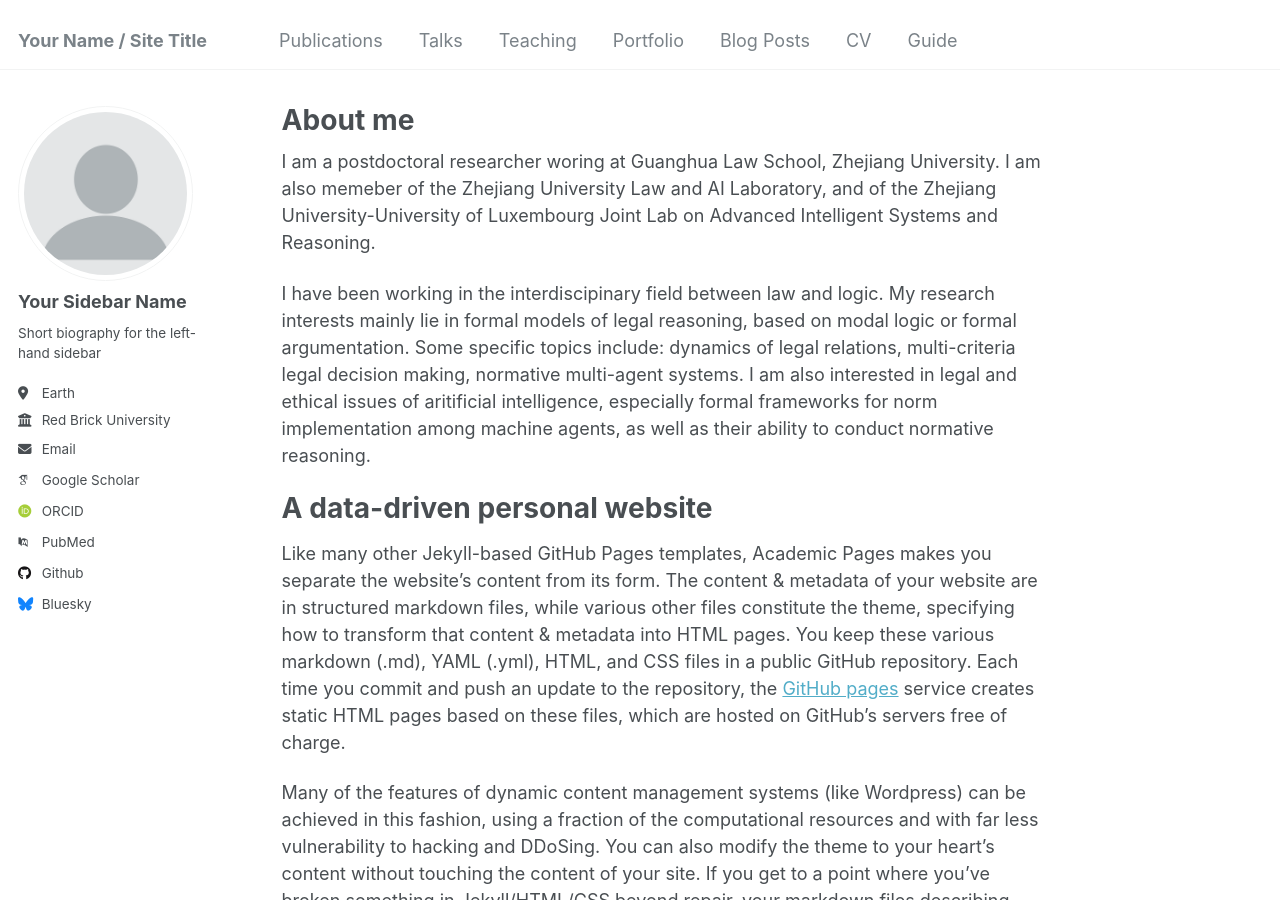
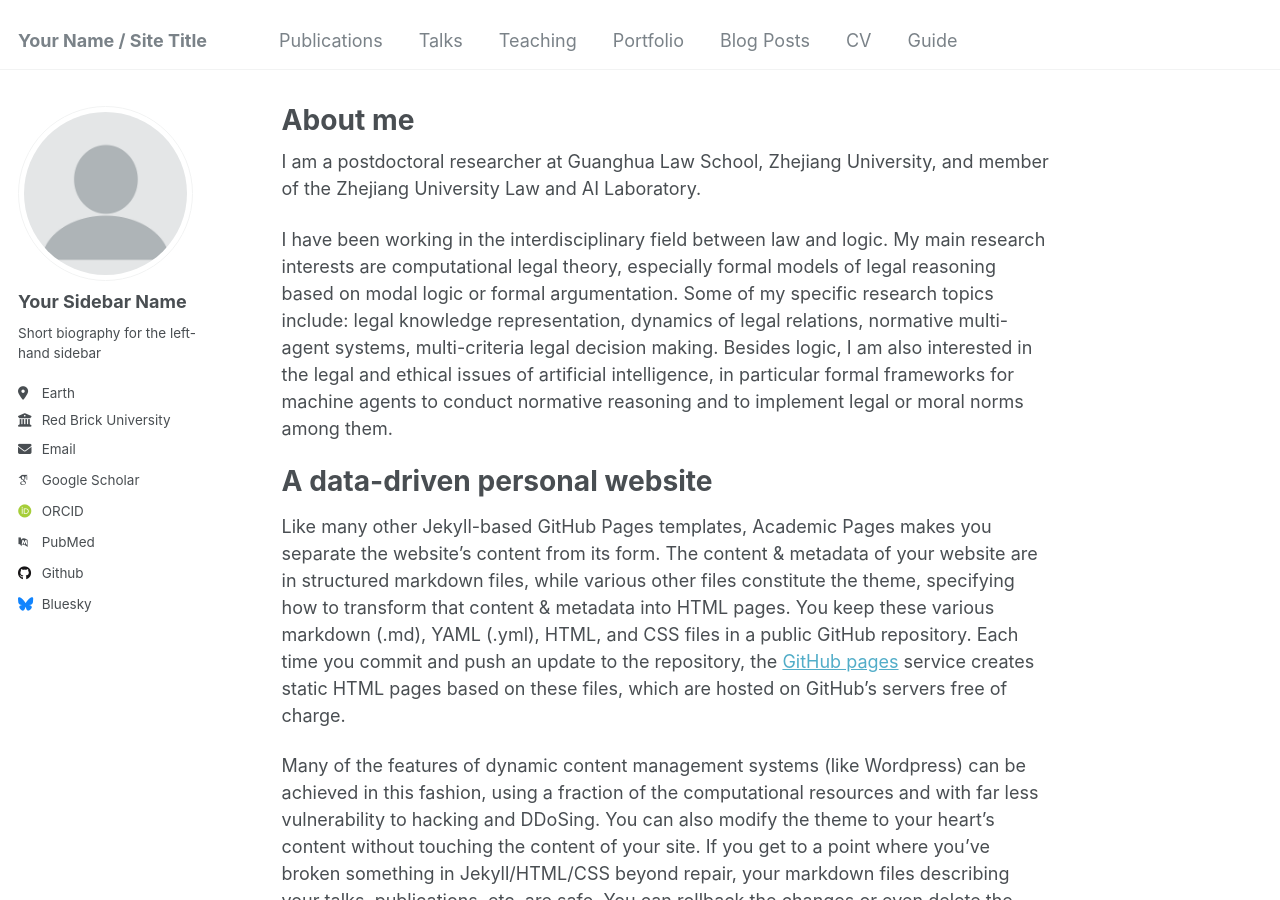
Before and after one commit to tianwenxu-lawlogic/tianwenxu-lawlogic.github.io, a Jekyll site: the page built from _pages/about.md, in a window 1280 px wide and 900 px high. Built offline with Jekyll 4.4.1, drawn with Linux system fonts in a browser that asks for light colours; some web fonts are replaced.

Commit message:
Update about.md

```diff
--- a/_pages/about.md
+++ b/_pages/about.md
@@ -7,9 +7,10 @@ redirect_from:
   - /about.html
 ---
 
-I am a postdoctoral researcher woring at Guanghua Law School, Zhejiang University. I am also memeber of the Zhejiang University Law and AI Laboratory, and of the Zhejiang University-University of Luxembourg Joint Lab on Advanced Intelligent Systems and Reasoning.
+I am a postdoctoral researcher at Guanghua Law School, Zhejiang University, and member of the Zhejiang University Law and AI Laboratory.
 
-I have been working in the interdiscipinary field between law and logic. My research interests mainly lie in formal models of legal reasoning, based on modal logic or formal argumentation. Some specific topics include: dynamics of legal relations, multi-criteria legal decision making, normative multi-agent systems. I am also interested in legal and ethical issues of aritificial intelligence, especially formal frameworks for norm implementation among machine agents, as well as their ability to conduct normative reasoning.
+I have been working in the interdisciplinary field between law and logic. My main research interests are computational legal theory, especially formal models of legal reasoning based on modal logic or formal argumentation. Some of my specific research topics include: legal knowledge representation, dynamics of legal relations, normative multi-agent systems, multi-criteria legal decision making. Besides logic, I am also interested in the legal and ethical issues of artificial intelligence, in particular formal frameworks for machine agents to conduct normative reasoning and to implement legal or moral norms among them.
+
 
 A data-driven personal website
 ======
```
